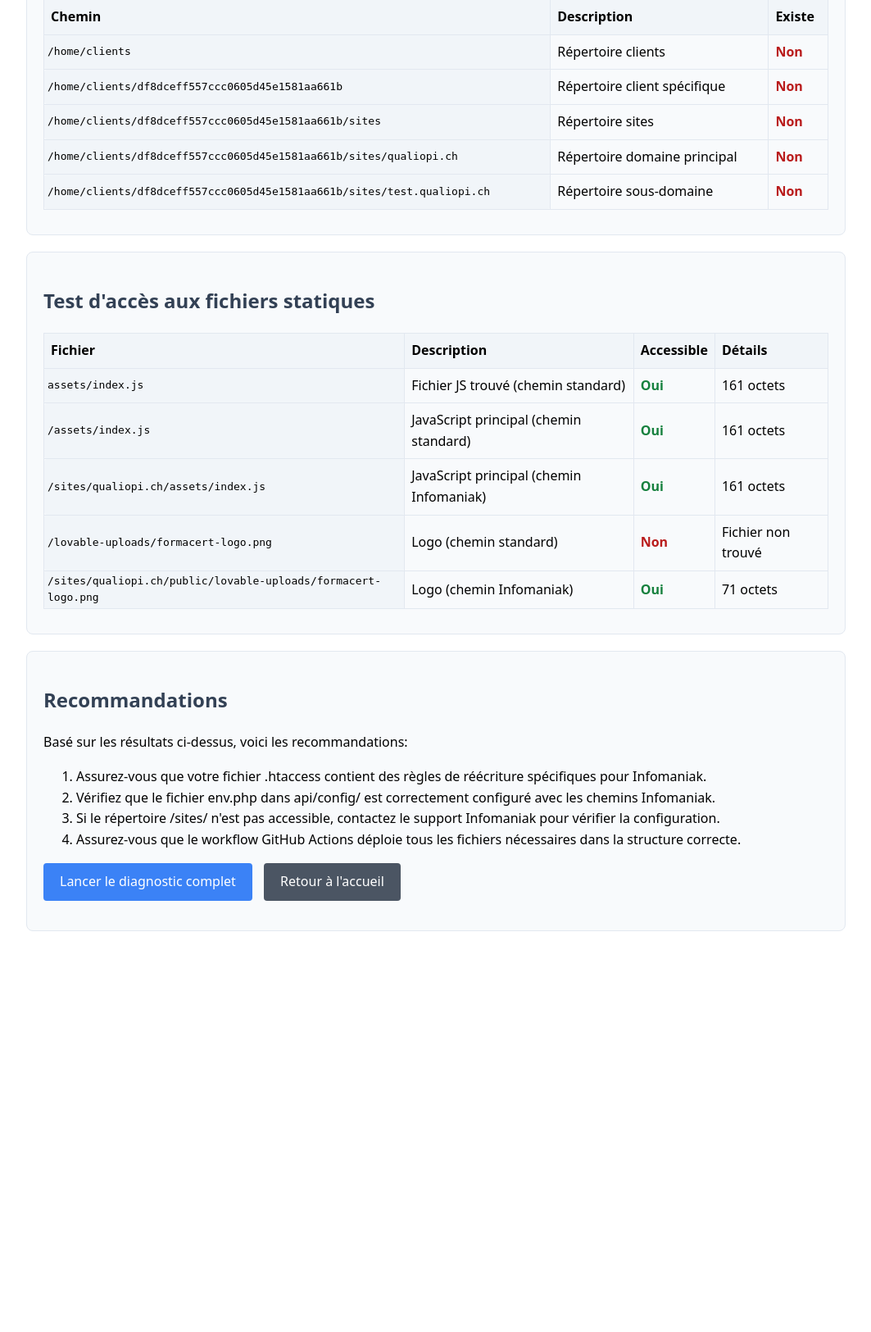
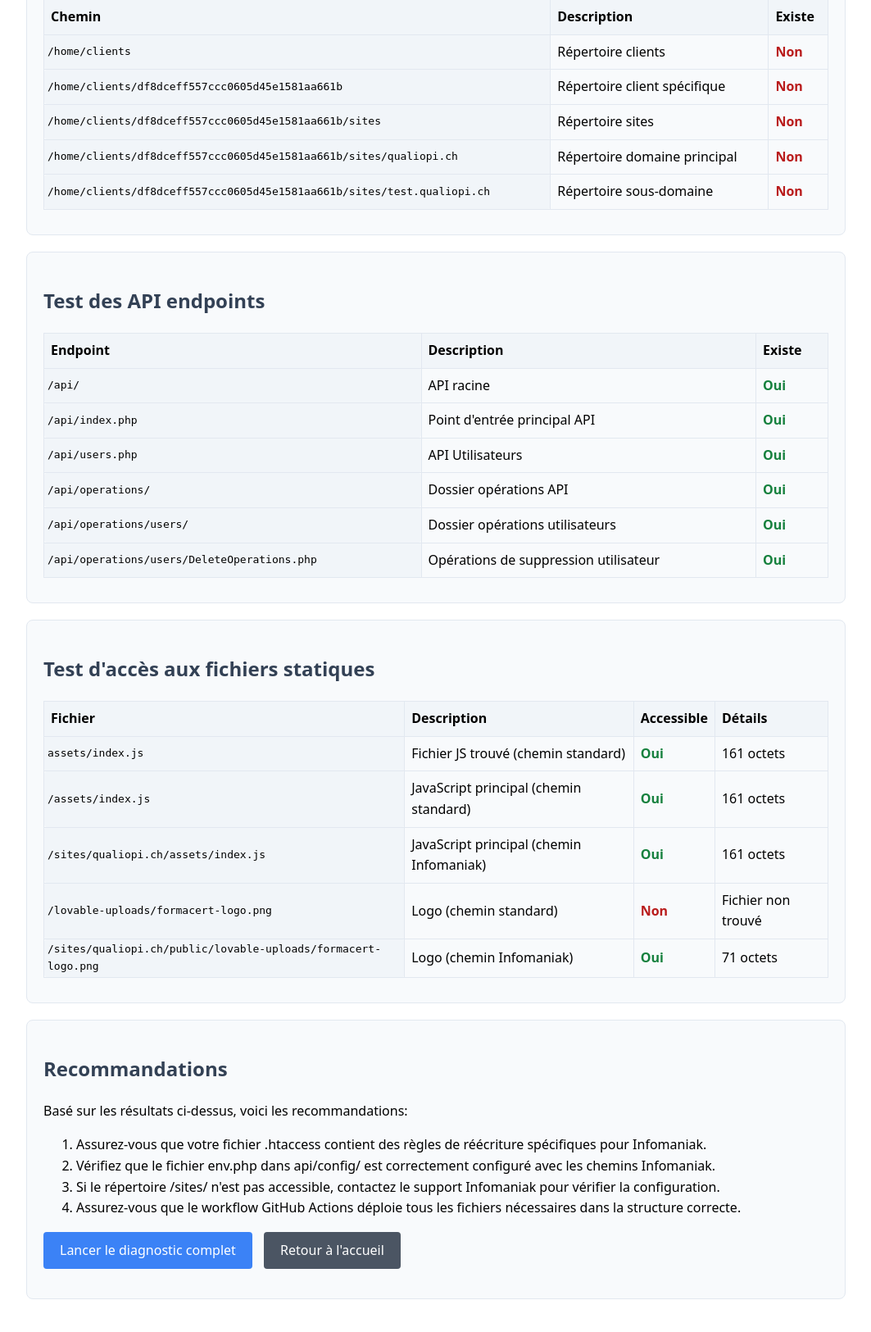
Before and after one commit to antoineerp/simple-grid-app-flow-67, a PHP site: page /infomaniak-paths-check.php in a window 1280 px wide. Shown: the part 746-2371 px from the top of the page at 82% size, without its empty margins (108-1171 px from the left). Before the commit the page ends 1882 px from the top, so only its background shows below. Run offline with PHP 8.4, Linux system fonts and the light colour scheme.

Commit message:
Fix: API file paths and deployment
Ensure correct API file paths and deployment configuration for Infomaniak server, addressing potential issues with directory structure and file transfers.

```diff
--- a/infomaniak-paths-check.php
+++ b/infomaniak-paths-check.php
@@ -72,6 +72,36 @@ header('Content-Type: text/html; charset=utf-8');
             $exists = is_dir($dir);
             echo "<tr>";
             echo "<td class='monospace'>$dir</td>";
+            echo "<td>$desc</td>";
+            echo "<td>" . ($exists ? '<span class="success">Oui</span>' : '<span class="error">Non</span>') . "</td>";
+            echo "</tr>";
+        }
+
+        echo "</table>";
+        ?>
+    </div>
+
+    <div class="section">
+        <h2>Test des API endpoints</h2>
+        <?php
+        // Vérification des endpoints API
+        $apiEndpoints = [
+            '/api/' => 'API racine',
+            '/api/index.php' => 'Point d\'entrée principal API',
+            '/api/users.php' => 'API Utilisateurs',
+            '/api/operations/' => 'Dossier opérations API',
+            '/api/operations/users/' => 'Dossier opérations utilisateurs',
+            '/api/operations/users/DeleteOperations.php' => 'Opérations de suppression utilisateur'
+        ];
+
+        echo "<table>";
+        echo "<tr><th>Endpoint</th><th>Description</th><th>Existe</th></tr>";
+
+        foreach ($apiEndpoints as $endpoint => $desc) {
+            $fullPath = $_SERVER['DOCUMENT_ROOT'] . $endpoint;
+            $exists = file_exists($fullPath);
+            echo "<tr>";
+            echo "<td class='monospace'>$endpoint</td>";
             echo "<td>$desc</td>";
             echo "<td>" . ($exists ? '<span class="success">Oui</span>' : '<span class="error">Non</span>') . "</td>";
             echo "</tr>";
```
Also changed, not shown: .github/workflows/deploy.yml.
